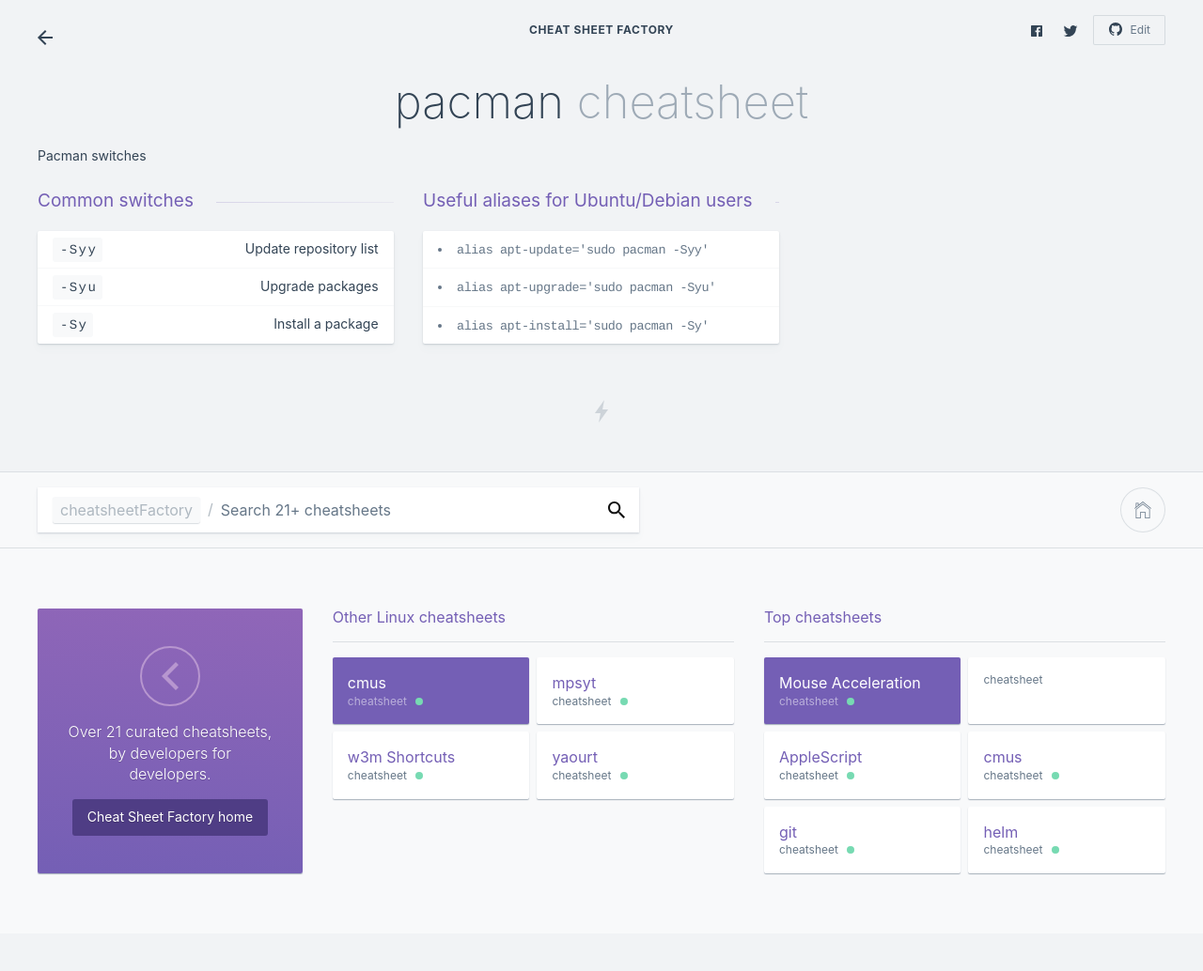
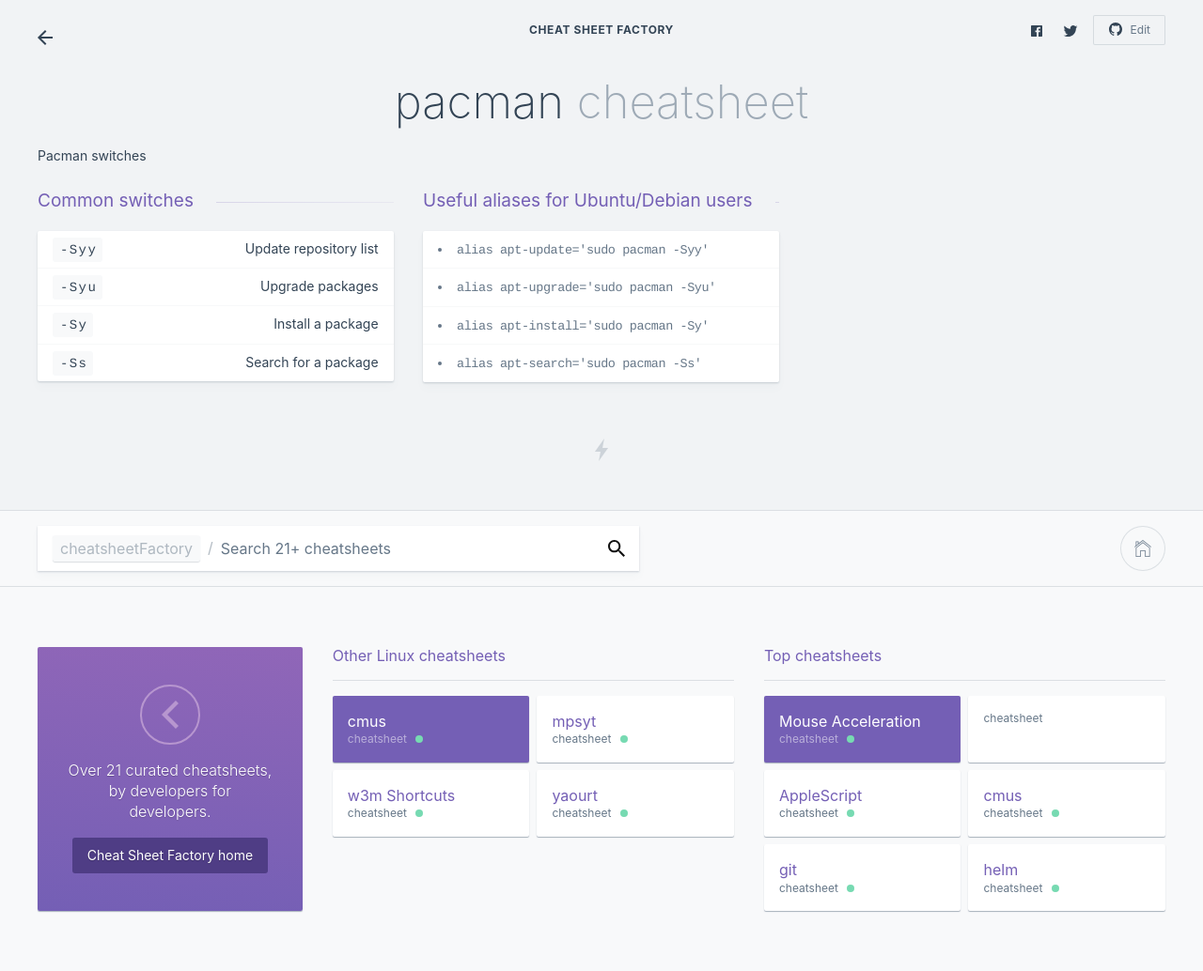
Before and after one commit to kasramp/cheat-sheet-factory, a Jekyll site: the page built from linux/pacman.md, in a window 1280 px wide. Shown: the whole page at 94% size. Built offline with Jekyll 4.4.1, drawn with Linux system fonts in a browser that asks for light colours; before the commit the page ends 994 px from its top, so only the background shows below that.

Commit message:
Update Pacman cheat sheet

```diff
--- a/linux/pacman.md
+++ b/linux/pacman.md
@@ -20,6 +20,7 @@ Switches
 | `-Syy` | Update repository list |
 | `-Syu` | Upgrade packages |
 | `-Sy` | Install a package |
+| `-Ss` | Search for a package |
 {: .-shortcuts}
 
 ### Useful aliases for Ubuntu/Debian users
@@ -27,3 +28,4 @@ Switches
 + `alias apt-update='sudo pacman -Syy'`
 + `alias apt-upgrade='sudo pacman -Syu'`
 + `alias apt-install='sudo pacman -Sy'`
++ `alias apt-search='sudo pacman -Ss'`
```
Also changed, not shown: other parts of linux/pacman.md (+1 -1 lines).
